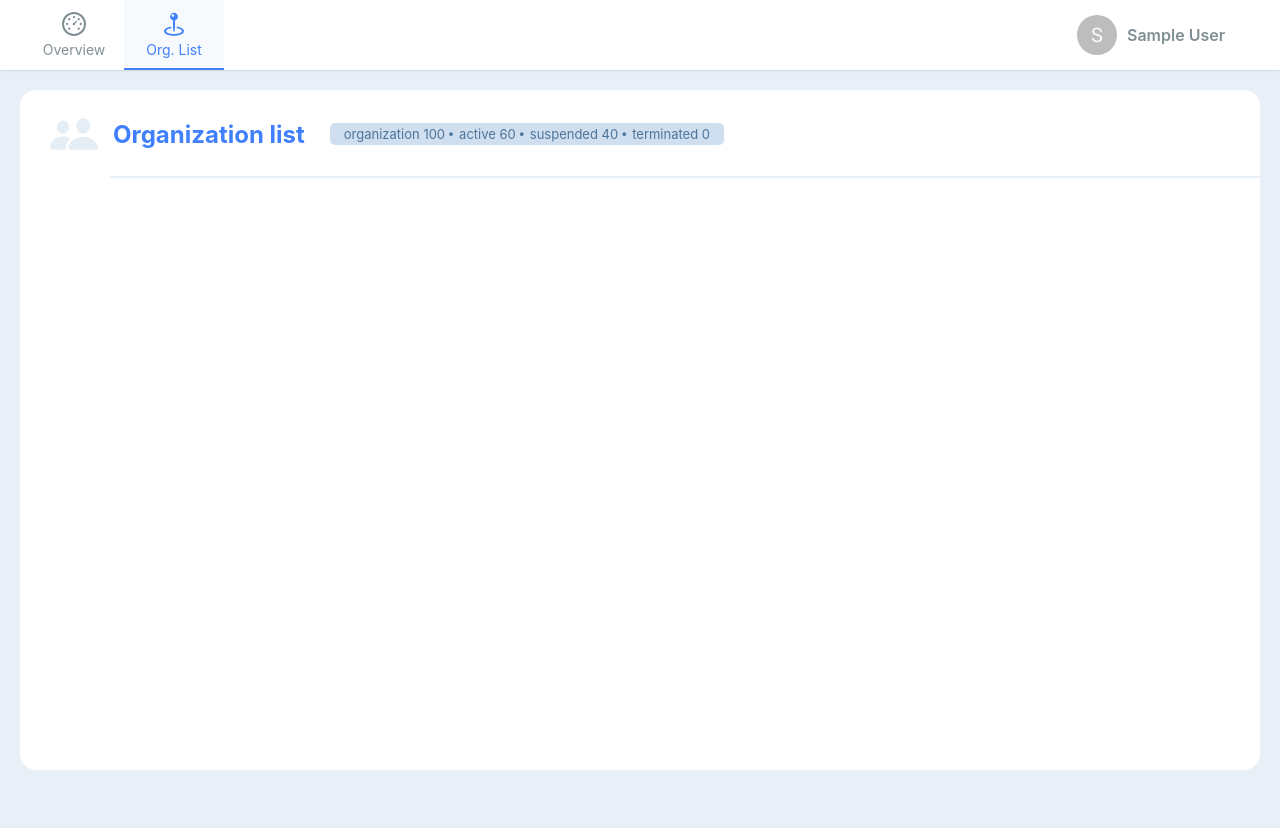
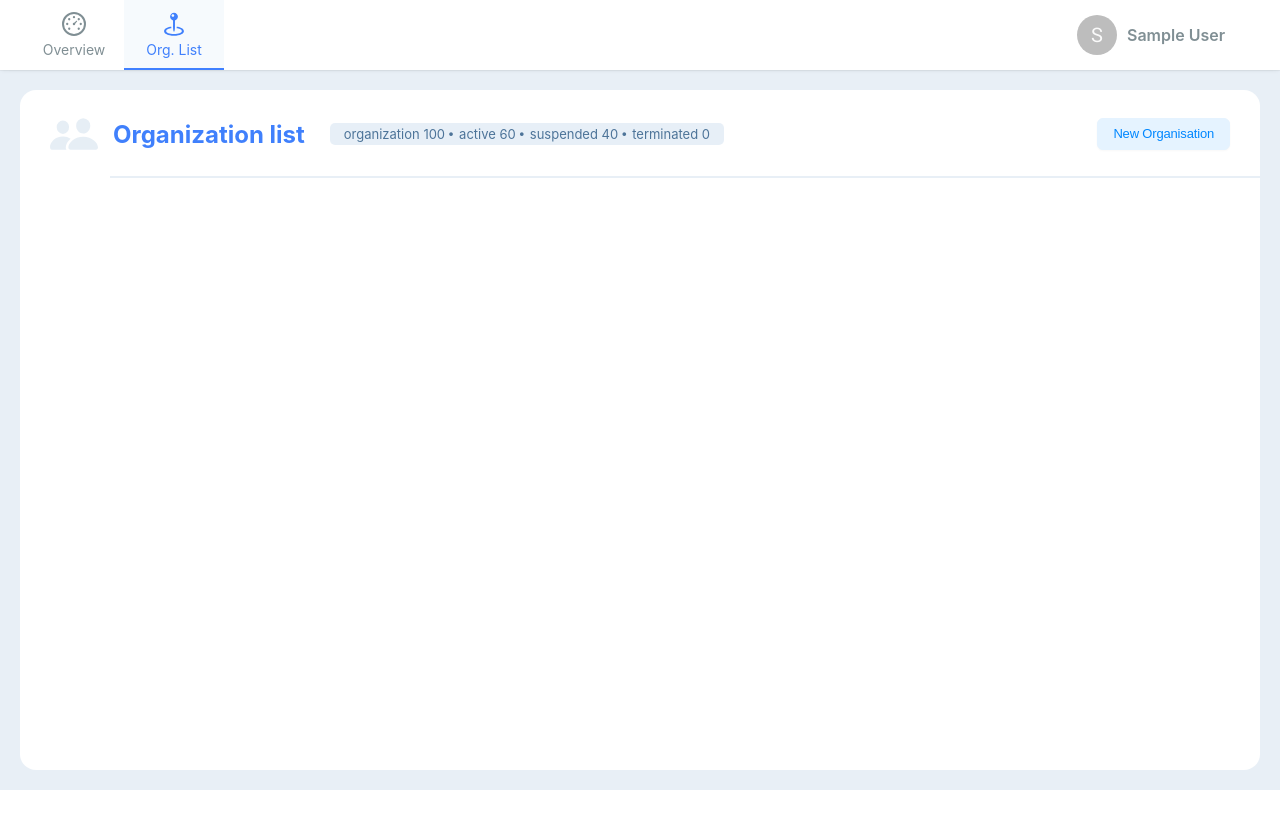
Before and after one commit to PartnerForIT/planavimosistemosFE, a React (Create React App) app: page /organization-list in a window 1280 px wide. Shown: the top 828 px of the page. After the commit the page ends 800 px from the top, so only its background shows below. Built offline with nearby package versions, Linux system fonts and the light colour scheme; no server answers; sample sign-in values are in the browser's storage; a web font is replaced by a local one; what i18next-xhr-backend, redux-saga-requests, redux-saga-requests-axios would draw is missing.

Commit message:
add dialog module

```diff
--- a/src/components/Core/Button/Button.module.scss
+++ b/src/components/Core/Button/Button.module.scss
@@ -1,9 +1,9 @@
 @import "../variables";
 
 .button {
-  height: 36px;
+  height: 32px;
   box-shadow: 0 1px 2px rgba(9, 16, 43, 0.03);
-  border-radius: 4px;
+  border-radius: 6px;
   letter-spacing: -0.17px;
   color: $white;
   font-family: Helvetica Neue, sans-serif;
@@ -16,8 +16,12 @@
 
 .inverse {
   color: #0087ff;
-  background: #fff;
-  border: 1px solid $light-blue;
+  background: $light-blue2;
+  border: 1px solid $light-blue2;
+  transition: all 0.2s ease-in-out;
+  &:hover {
+    opacity: 0.8;
+  }
 }
 
 .danger {
@@ -49,7 +53,7 @@
   font-family: "Helvetica Neue Medium", sans-serif;
   font-size: 13px;
   font-weight: 500;
-  padding: 12px 30px;
+  padding: 8px 15px;
 }
 
 .small {
--- /dev/null
+++ b/src/components/Core/Dialog/AddNewOrganization/index.jsx
@@ -0,0 +1,13 @@
+import React from "react";
+import Dialog from '../index';
+
+
+export default function AddNewOrganization({open, handleClose, title}) {
+  return(
+    <Dialog handleClose={handleClose} open={open} title={title}>
+      <div>
+          Add Org Dialog
+      </div>
+    </Dialog>
+  )
+}
--- /dev/null
+++ b/src/components/Core/Dialog/Dialog.module.scss
@@ -0,0 +1,20 @@
+@import "../variables";
+
+.dialogBlock {
+  width: 100%;
+  min-width: 360px;
+  padding: 25px 30px;
+  position: relative;
+  .closeButton {
+    position: absolute;
+    right: 11px;
+    top: 12px;
+  }
+}
+
+.dialogTitle {
+  font-size: 18px;
+  font-weight: 600;
+  text-align: center;
+  margin-top: 0;
+}
--- /dev/null
+++ b/src/components/Core/Dialog/index.jsx
@@ -0,0 +1,20 @@
+import React, {useState} from "react";
+import Dialog from '@material-ui/core/Dialog';
+import CloseIcon from '@material-ui/icons/Close';
+import IconButton from '@material-ui/core/IconButton';
+import styles from './Dialog.module.scss';
+
+export default function AddNewOrganization({children, title, open, handleClose}) {
+  const [maxWidth, setMaxWidth] = useState('md');
+  return(
+    <Dialog onClose={handleClose} maxWidth={maxWidth} open={open}>
+      <div className={styles.dialogBlock}>
+        <h4 className={styles.dialogTitle}>{title}</h4>
+          <IconButton aria-label="close" className={styles.closeButton} onClick={handleClose}>
+            <CloseIcon />
+          </IconButton>
+          {children}
+      </div>
+    </Dialog>
+  )
+}
--- a/src/components/Core/MainLayout/Layout.module.scss
+++ b/src/components/Core/MainLayout/Layout.module.scss
@@ -7,7 +7,7 @@
 .mainBody {
   padding: 90px 20px 20px 20px;
   background: $main-bg;
-  min-height: 100vh;
+  min-height: calc(100vh - 120px);
 }
 .mainBlock {
   background: #fff;
--- a/src/components/Core/TitleBlock/Title.module.scss
+++ b/src/components/Core/TitleBlock/Title.module.scss
@@ -3,8 +3,15 @@
 .titleBlock {
   display: flex;
   align-items: center;
+  justify-content: space-between;
   position: relative;
   padding: 20px 30px;
+
+  .leftBlock {
+    display: flex;
+    align-items: center;
+    justify-content: center;
+  }
 
   &__title {
     font-size: 24px;
--- a/src/components/Core/TitleBlock/index.jsx
+++ b/src/components/Core/TitleBlock/index.jsx
@@ -1,9 +1,18 @@
 import React from 'react';
+import Button from '../Button/Button';
 import styles from './Title.module.scss';
 
-export default function TitleBlock({children, title, info, buttonNew, buttonImport}) {
+export default function TitleBlock({
+  children,
+  title,
+  info,
+  TitleButtonNew,
+  handleButtonNew,
+  TitlebuttonImport,
+  handleButtonImport }) {
   return(
     <div className={styles.titleBlock}>
+      <div className={styles.leftBlock}>
         {children}
         <h4 className={styles.titleBlock__title}>{title}</h4>
         {
@@ -16,7 +25,11 @@ export default function TitleBlock({children, title, info, buttonNew, buttonImpo
             ))}
           </div>
         }
-
+      </div>
+      {
+        TitleButtonNew &&
+        <Button inverse onClick={()=> handleButtonNew()}>{TitleButtonNew}</Button>
+      }
     </div>
   )
 }
--- a/src/components/Core/_variables.scss
+++ b/src/components/Core/_variables.scss
@@ -8,7 +8,8 @@ $white: #fff;
 $blue: #4080ff;
 $blue-2: #4080fc;
 $grey-blue: #4d7499;
-$light-blue: #d0dfef;
+$light-blue: #d0dfef82;
+$light-blue2: #e5f3ff;
 $gray: #808f94;
 
 $main-bg: #e8eff6;
--- a/src/components/OrganizationList/index.jsx
+++ b/src/components/OrganizationList/index.jsx
@@ -1,21 +1,38 @@
-import React from 'react';
+import React, {useState} from 'react';
 import MaynLayout from '../Core/MainLayout';
 import TitleBlock from '../Core/TitleBlock';
+import AddNewOrganization from '../Core/Dialog/AddNewOrganization'
 import PeopleIcon from '../Icons/2Peple';
 
 export default function OrganizationList() {
+  const [open, setOpen] = useState(false);
 
+  const handleClickOpen = () => {
+    setOpen(true);
+  };
+  const handleClose = () => {
+    setOpen(false);
+  };
+
+  //mock---------
   const orgObj = {
     organization: 100,
     active: 60,
     suspended: 40,
     terminated: 0,
   }
+   //mock---------
   return (
     <MaynLayout>
-      <TitleBlock  title={"Organization list"} info={orgObj} >
+      <TitleBlock
+        title={"Organization list"}
+        info={orgObj}
+        TitleButtonNew={"New Organisation"}
+        handleButtonNew={handleClickOpen}
+      >
           <PeopleIcon />
       </TitleBlock>
+      <AddNewOrganization open={open} handleClose={handleClose} title={"Add new organization"}  />
     </MaynLayout>
   )
 }
```
Lines whose indentation alone changed are shown as unchanged.
